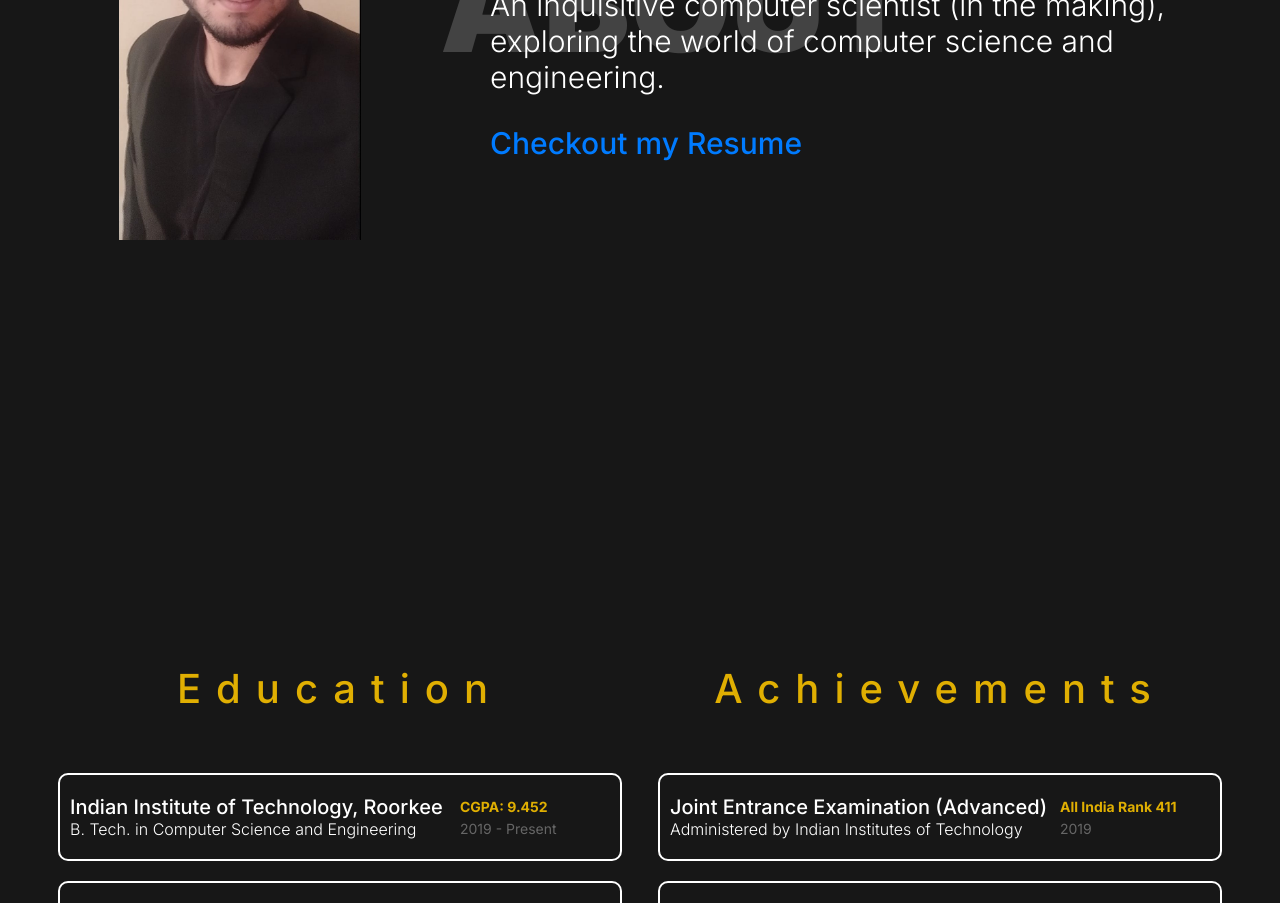
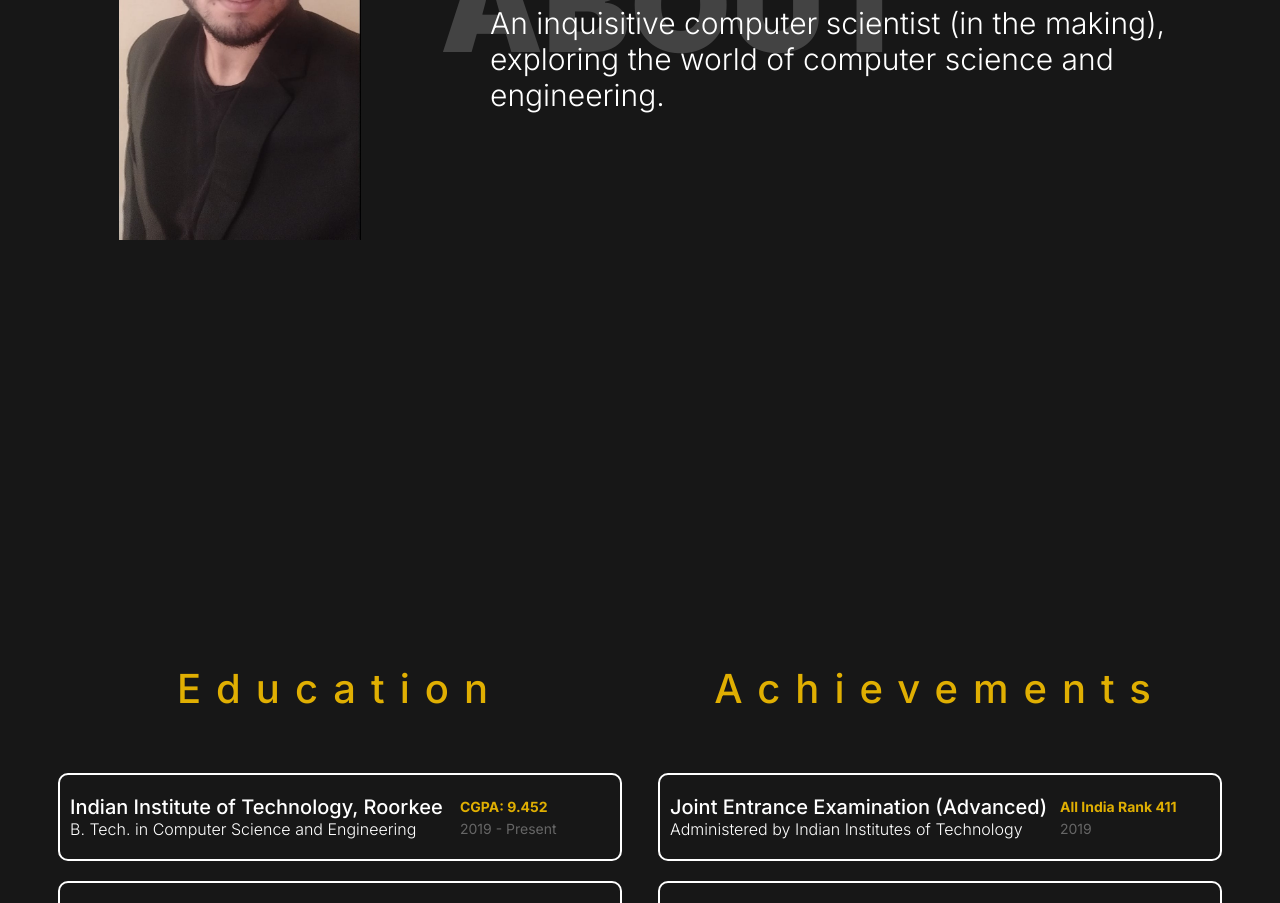
Before and after one commit to aitalshashank2/aitalshashank2.github.io, a React (Create React App) app: page / in a window 1280 px wide. Shown: the part 1200-2103 px from the top of the page. Built offline with nearby package versions, Linux system fonts and the light colour scheme.

Commit message:
Remove resume

```diff
--- a/src/components/about/AboutComponent.tsx
+++ b/src/components/about/AboutComponent.tsx
@@ -34,7 +34,7 @@ const AboutComponent = () => {
                                 <div className="aboutDescription">
                                     An inquisitive computer scientist (in the making), exploring the world of computer science and engineering.
                                 </div>
-                                <a href="/Shashank_Resume.pdf" className="aboutResume">Checkout my Resume</a>
+                                {/* <a href="/Shashank_Resume.pdf" className="aboutResume">Checkout my Resume</a> */}
                             </div>
                         </div>
                     </div>
```
Also changed, not shown: 1 other file (tests, documents, lock files or other folders).
